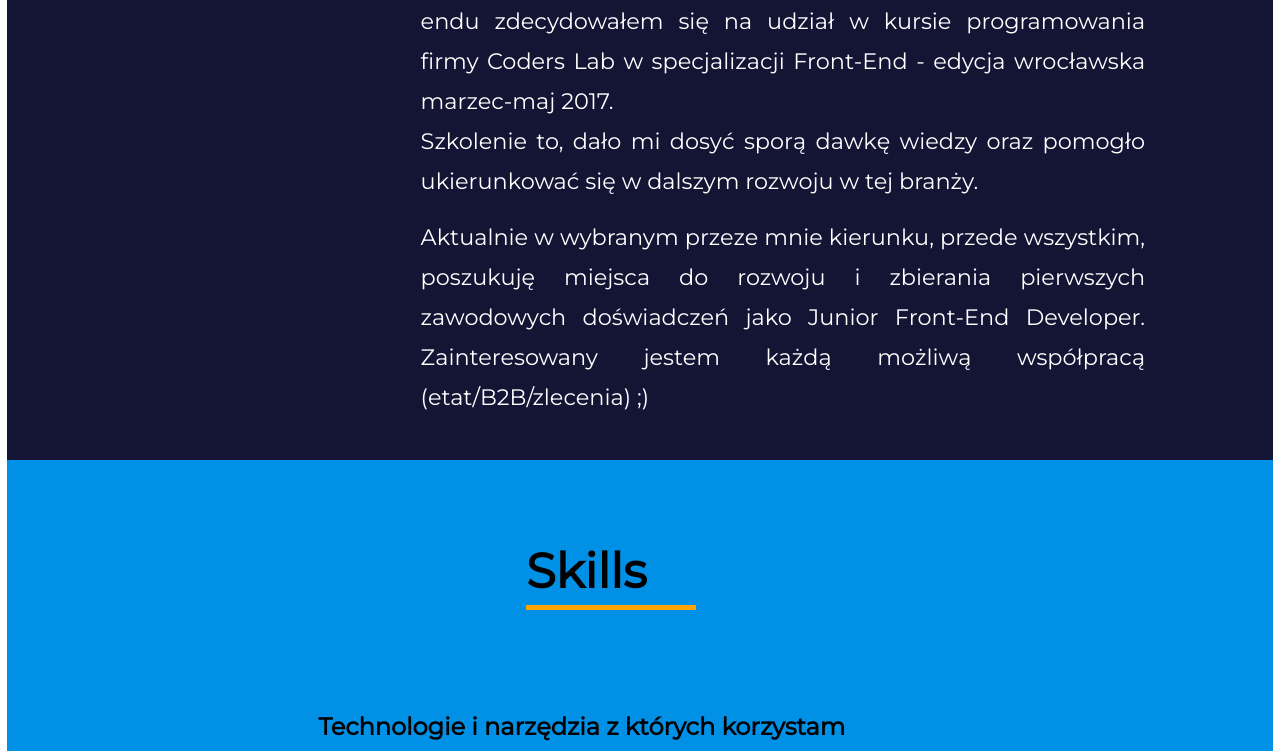
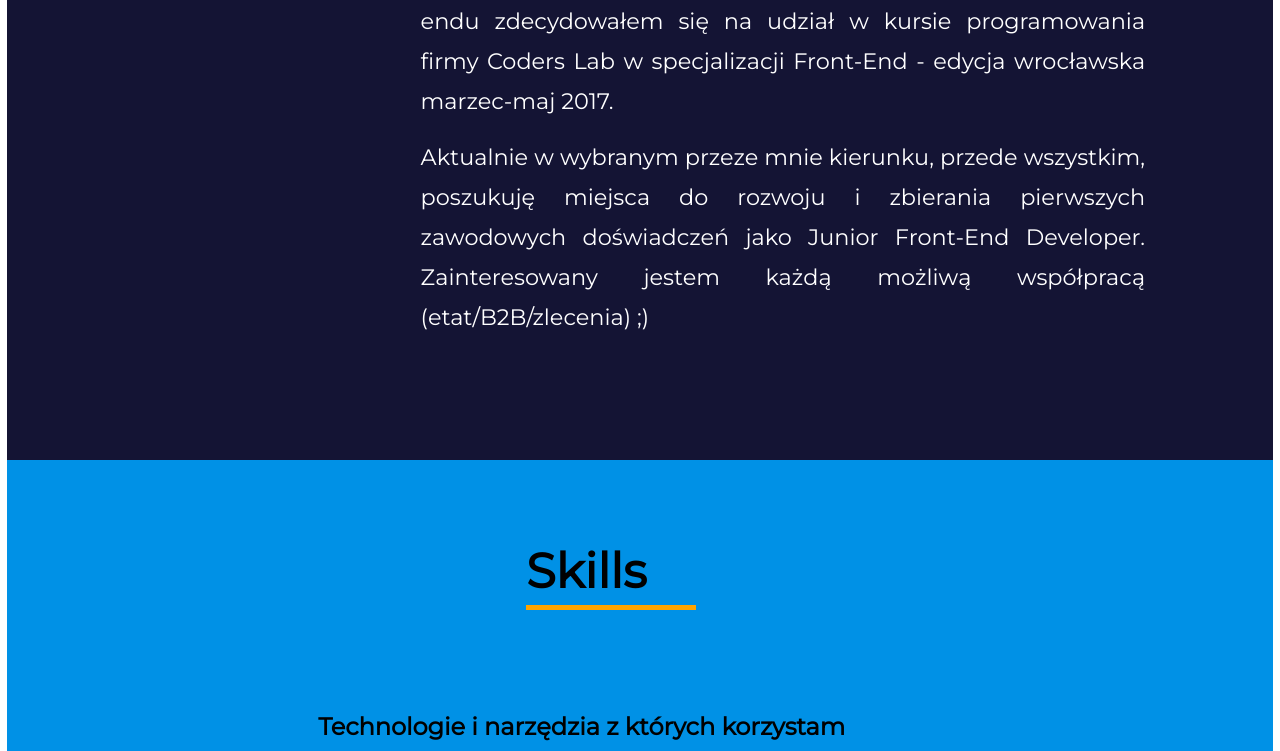
Before and after one commit to m-jozefowicz/m-jozefowicz.github.io, a website: page index.html in a window 1280 px wide. Shown: the part 1140-1891 px from the top of the page. Drawn offline with nearby package versions, Linux system fonts and the light colour scheme; a script that the page names is missing; a small style sheet from the web is missing.

Commit message:
update section about me x2

```diff
--- a/index.html
+++ b/index.html
@@ -40,8 +40,7 @@
       <h2 data-kui-anim="lightSpeedIn">Tak zwane o mnie</h2>
       <p class="about__me-p" data-kui-anim="lightSpeedIn">
         Cześć :) Nazywam się Michał Józefowicz i witam Cię na mojej wizytówce online. Od długiego czasu interesuję się zagadnieniami stron internetowych, od projektu graficznego, po samo wdrożenie strony w życie. Zafascynowany światem front-endu zdecydowałem się na udział w kursie programowania firmy Coders Lab w specjalizacji Front-End - edycja wrocławska marzec-maj 2017.
-        <p class="about__me-p" data-kui-anim="lightSpeedIn">Szkolenie to, dało mi dosyć sporą dawkę wiedzy oraz pomogło ukierunkować się w dalszym rozwoju w tej branży.</p>
-      </p>
+
       <p class="about__me-p" data-kui-anim="lightSpeedIn">
         Aktualnie w wybranym przeze mnie kierunku, przede wszystkim, poszukuję miejsca do rozwoju i zbierania pierwszych zawodowych doświadczeń jako Junior Front-End Developer. Zainteresowany jestem każdą możliwą współpracą (etat/B2B/zlecenia) ;)
       </p>
```
